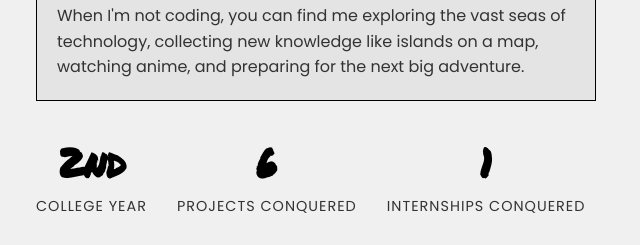
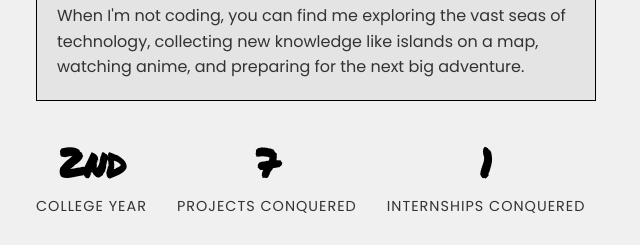
Before and after one commit to MeteorX778/My-Portfolio, a plain HTML site: page index.html in a window 1280 px wide. Shown: the part 1440-1685 px from the top of the page, 624-1264 px from the left. Drawn offline with Linux system fonts and the light colour scheme.

Commit message:
Update index.html

```diff
--- a/index.html
+++ b/index.html
@@ -134,7 +134,7 @@
               <div class="stat-label">College Year</div>
             </div>
             <div class="stat">
-              <div class="stat-number">6</div>
+              <div class="stat-number">7</div>
               <div class="stat-label">Projects Conquered</div>
             </div>
             <div class="stat">
```
